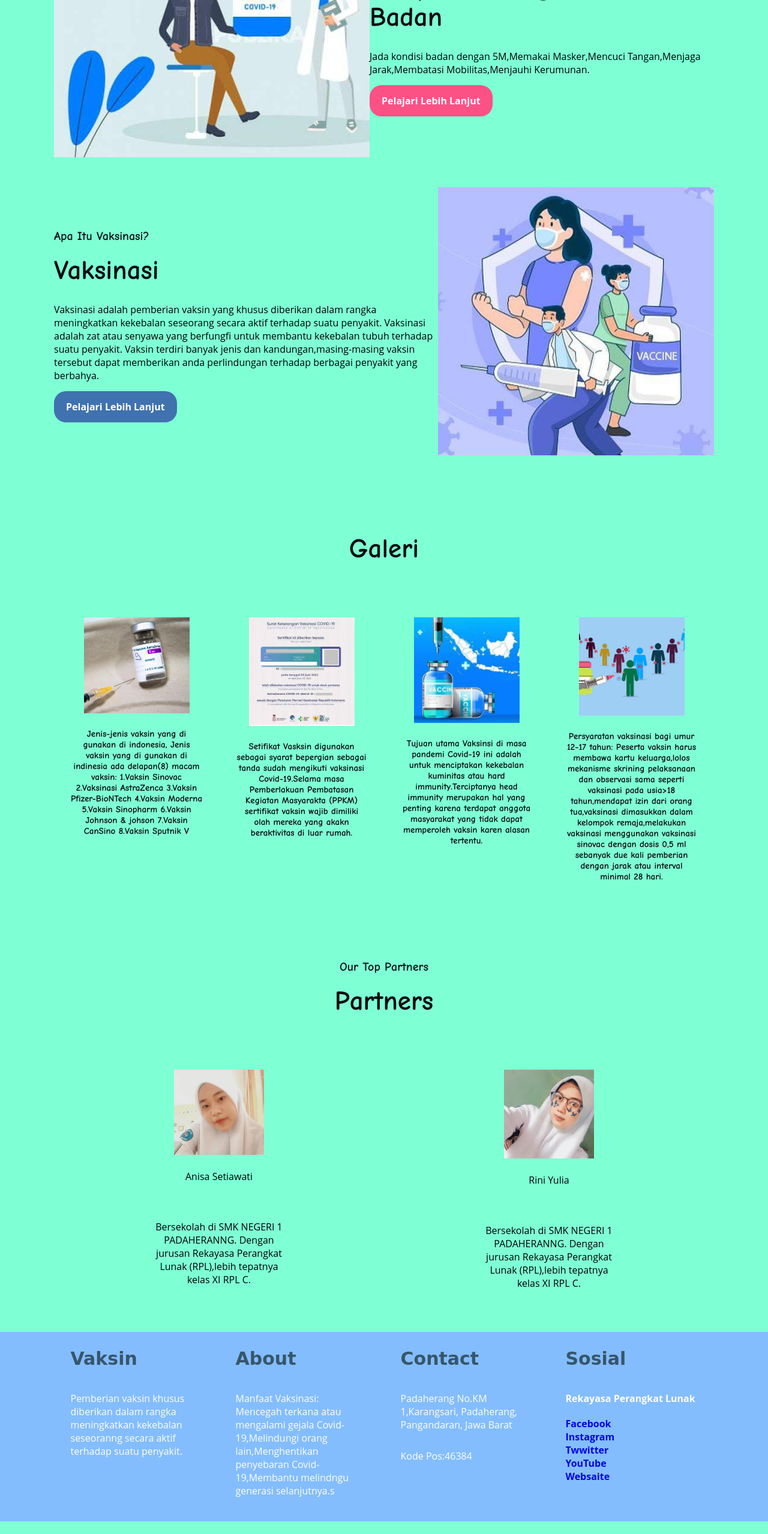
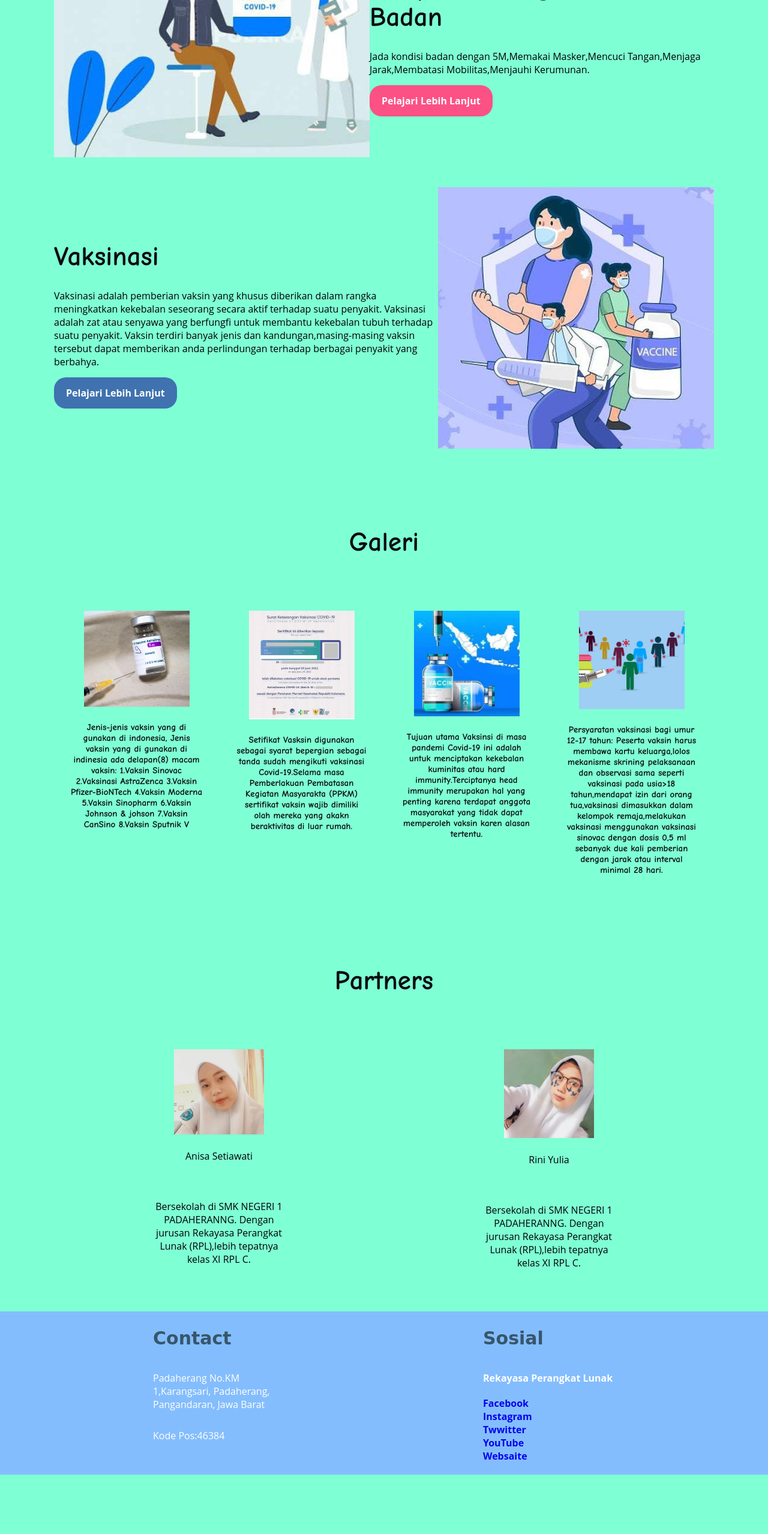
Before and after one commit to anisasetiawati/Vaksinasi1, a plain HTML site: page index.html in a window 1280 px wide. Shown: the part 240-2797 px from the top of the page at 60% size. Drawn offline with nearby package versions, Linux system fonts and the light colour scheme.

Commit message:
Update index.html

```diff
--- a/index.html
+++ b/index.html
@@ -6,10 +6,11 @@
     <meta name="viewport" content="width=device-width, initial-scale=1.0">
     <title>Vaksinasi</title>
     <link rel="stylesheet" href="style.css">
+    <link href="https://unpkg.com/aos@2.3.1/dist/aos.css" rel="stylesheet">
 </head>
 <body>
     <nav>
-        <div class="wrapper">
+        <div class="wrapper" data-aos="fade-down" data-aos-duration="1000">
             <div class="logo"><a href="">Vaksinasi.</a></div>
             <div class="menu">
                 <ul>
@@ -25,8 +26,8 @@
     <div class="wrapper">
         <!--untuk home-->
         <section id="home">
-            <img src="image/poto 2.jpeg"/>
-            <div class="kolom">
+            <img src="image/poto 2.jpeg" data-aos="fade-up-right" data-aos-duration="1000"/>
+            <div class="kolom" data-aos="fade-up-left" data-aos-duration="1000" data-aos-delay="200">
                 <p clas="deskripsi">Vaksinasi #Covid-19</p>
                 <h2>Tetap Sehat,Jaga Kondisi Badan</h2>
                 <p>Jada kondisi badan dengan 5M,Memakai Masker,Mencuci Tangan,Menjaga Jarak,Membatasi Mobilitas,Menjauhi Kerumunan.</p>
@@ -35,8 +36,8 @@
         </section>
         <!--untuk about-->
         <section id="about">
-            <div class="kolom">
-                <p class="deskripsi">Apa Itu Vaksinasi?</p>
+            <div class="kolom" data-aos="fade-up-right" data-aos-duration="1000">
+                <p class="deskripsi"></p>
                 <h2>Vaksinasi</h2>
                 <p>Vaksinasi adalah pemberian vaksin yang khusus diberikan dalam rangka meningkatkan kekebalan seseorang secara aktif terhadap suatu penyakit.
                     Vaksinasi adalah zat atau senyawa yang berfungfi untuk membantu kekebalan tubuh terhadap suatu penyakit.
@@ -45,12 +46,12 @@
                 </p>
                 <p><a href="" class="tbl-biru">Pelajari Lebih Lanjut</a></p>
             </div>
-            <img src="image/poto 1.jpeg"/>
+            <img src="image/poto 1.jpeg" data-aos="fade-up-left" data-aos-duration="1000" data-aos-delay="200"/>
          </section>
 
 
          <!--untuk galeri-->
-         <section id="galeri">
+         <section id="galeri" data-aos="fade-up" data-aos-duration="1000">
              <div class="tengah">
                  <div class="kolom">
                      <p class="deskripsi"></p>
@@ -104,7 +105,7 @@
         <section id="partners">
             <div class="tengah">
                 <div class="kolom">
-                    <p class="deskripsi">Our Top Partners</p>
+                    <p class="deskripsi"></p>
                     <h2>Partners</h2>
                     <p></p>
                 </div>
@@ -137,15 +138,6 @@
         <div class="wrapper">
             <div class="footer">
                 <div class="footer-section">
-                    <h3>Vaksin</h3>
-                    <p>Pemberian vaksin khusus diberikan dalam rangka meningkatkan kekebalan seseoranng secara aktif terhadap suatu penyakit.</p>
-                </div>
-                <div class="footer-section">
-                    <h3>About</h3>
-                    <p>Manfaat Vaksinasi:
-                        Mencegah terkana atau mengalami gejala Covid-19,Melindungi orang lain,Menghentikan penyebaran Covid-19,Membantu melindngu generasi selanjutnya.s</p>
-                </div>
-                <div class="footer-section">
                     <h3>Contact</h3>
                     <p>Padaherang No.KM 1,Karangsari,
                         Padaherang,
@@ -168,6 +160,7 @@
 
                 </div>
                 </div>
+                </div>
             </div>
         </div>
     </div>
@@ -176,5 +169,10 @@
             2021-SMK NEGERI 1 PADAHERANG.<b>anisasetiawati713@gmal.com</b> ALL Rights Reserverd.
         </div>
     </div>
+
+    <script src="https://unpkg.com/aos@2.3.1/dist/aos.js"></script>
+    <script>
+        AOS.init();
+      </script>
 </body>
 </html>
```
